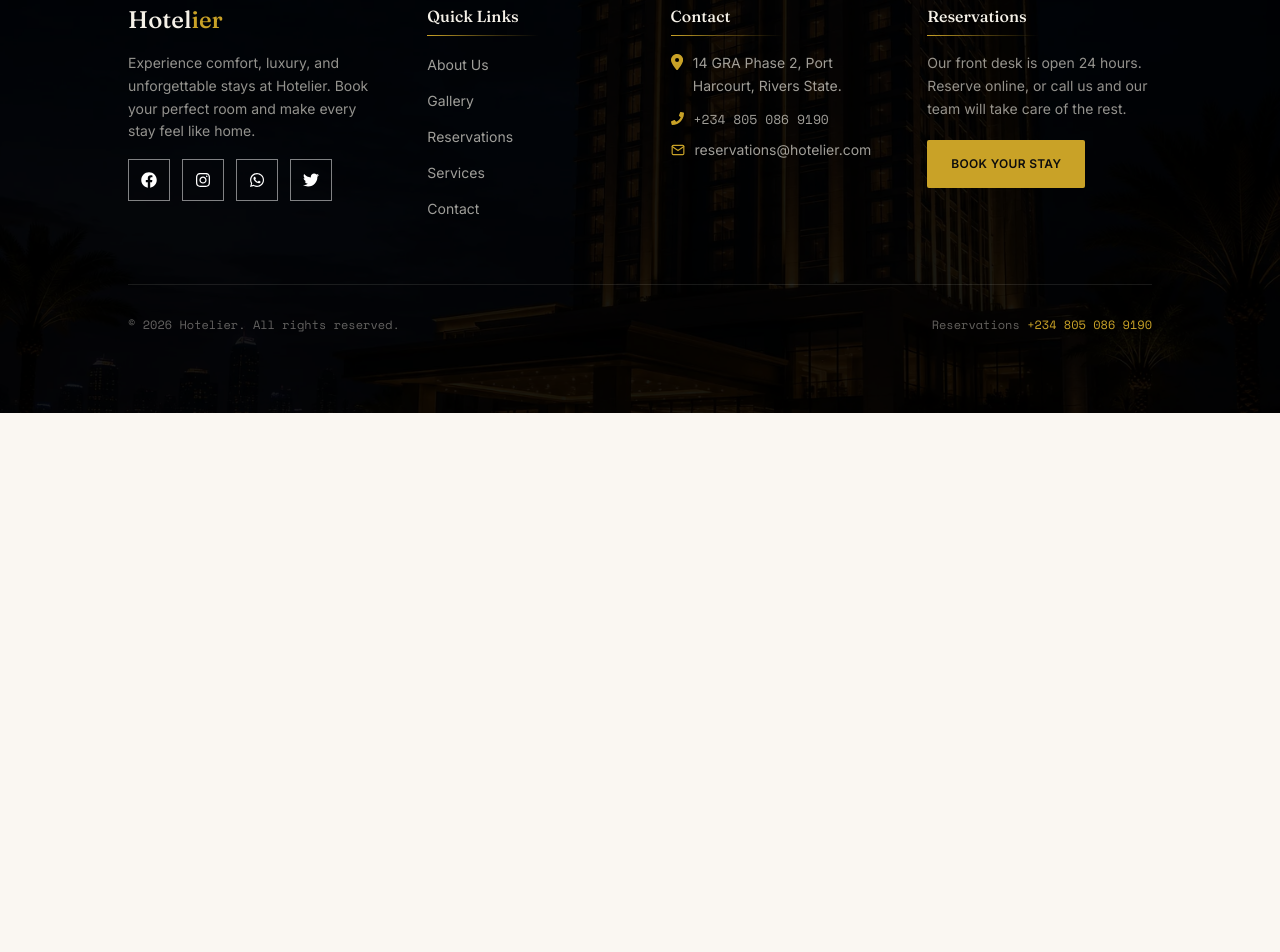
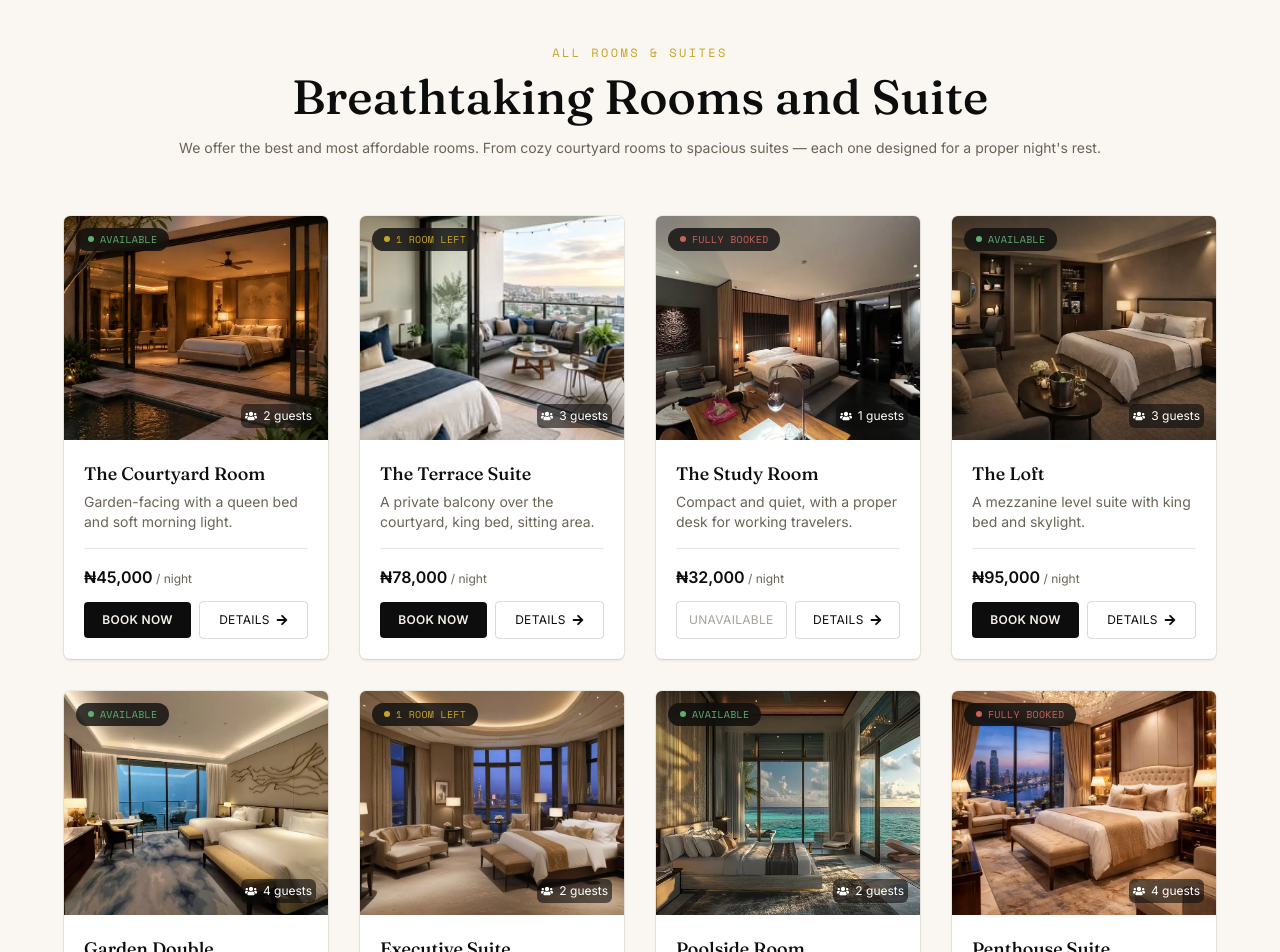
Before and after one commit to AghoghoOgbotor18/hotelier, a Next.js app: page /rooms in a window 1280 px wide. Shown: the part 387-1339 px from the top of the page. Before the commit the page ends 800 px from the top, so only its background shows below. Built offline with nearby package versions, Linux system fonts and the light colour scheme.

Commit message:
add the room page and its component, make the roomdata a global file for both home and room page, create a roomdetails page

```diff
--- a/src/app/components/Home/Rooms.jsx
+++ b/src/app/components/Home/Rooms.jsx
@@ -1,97 +1,8 @@
 import RoomCard from './Roomcard';
 import Link from 'next/link';
+import { rooms } from '../Rooms/RoomsData';
 
-const rooms = [
-    {
-        slug: 'courtyard-room',
-        code: 'RM-01',
-        name: 'The Courtyard Room',
-        description: 'Garden-facing with a queen bed and soft morning light.',
-        size: '22m²',
-        guests: 2,
-        price: 45000,
-        image: '/images/courtyard.webp',
-        status: 'available',
-    },
-    {
-        slug: 'terrace-suite',
-        code: 'RM-02',
-        name: 'The Terrace Suite',
-        description: 'A private balcony over the courtyard, king bed, sitting area.',
-        size: '34m²',
-        guests: 3,
-        price: 78000,
-        image: '/images/terrace.jpg',
-        status: 'low',
-    },
-    {
-        slug: 'study-room',
-        code: 'RM-03',
-        name: 'The Study Room',
-        description: 'Compact and quiet, with a proper desk for working travelers.',
-        size: '18m²',
-        guests: 1,
-        price: 32000,
-        image: '/images/studyroom.webp',
-        status: 'booked',
-    },
-    {
-        slug: 'the-loft',
-        code: 'RM-04',
-        name: 'The Loft',
-        description: 'A mezzanine level suite with king bed and skylight.',
-        size: '40m²',
-        guests: 3,
-        price: 95000,
-        image: '/images/loftroom.webp',
-        status: 'available',
-    },
-    {
-        slug: 'garden-double',
-        code: 'RM-05',
-        name: 'Garden Double',
-        description: 'Two double beds opening onto the garden, ideal for friends or family.',
-        size: '28m²',
-        guests: 4,
-        price: 58000,
-        image: '/images/double.webp',
-        status: 'available',
-    },
-    {
-        slug: 'executive-suite',
-        code: 'RM-06',
-        name: 'Executive Suite',
-        description: 'A separate sitting area and work desk, for longer stays or business travel.',
-        size: '46m²',
-        guests: 2,
-        price: 110000,
-        image: '/images/executive.webp',
-        status: 'low',
-    },
-    {
-        slug: 'poolside-room',
-        code: 'RM-07',
-        name: 'Poolside Room',
-        description: 'Ground floor, steps from the pool, with a private outdoor sitting nook.',
-        size: '26m²',
-        guests: 2,
-        price: 52000,
-        image: '/images/poolroom.webp',
-        status: 'available',
-    },
-    {
-        slug: 'penthouse-suite',
-        code: 'RM-08',
-        name: 'Penthouse Suite',
-        description: 'The top-floor suite, with a wraparound balcony and city views.',
-        size: '58m²',
-        guests: 4,
-        price: 145000,
-        image: '/images/penthouse.webp',
-        status: 'booked',
-    },
-];
-    export default function Rooms() {
+export default function Rooms() {
     return (
         <section id="rooms" className="bg-background px-4 py-28 md:px-16">
         <div className="mx-auto max-w-9xl">
--- /dev/null
+++ b/src/app/components/Rooms/RoomsData.js
@@ -0,0 +1,90 @@
+export const rooms = [
+    {
+        slug: 'courtyard-room',
+        code: 'RM-01',
+        name: 'The Courtyard Room',
+        description: 'Garden-facing with a queen bed and soft morning light.',
+        size: '22m²',
+        guests: 2,
+        price: 45000,
+        image: '/images/courtyard.webp',
+        status: 'available',
+    },
+    {
+        slug: 'terrace-suite',
+        code: 'RM-02',
+        name: 'The Terrace Suite',
+        description: 'A private balcony over the courtyard, king bed, sitting area.',
+        size: '34m²',
+        guests: 3,
+        price: 78000,
+        image: '/images/terrace.jpg',
+        status: 'low',
+    },
+    {
+        slug: 'study-room',
+        code: 'RM-03',
+        name: 'The Study Room',
+        description: 'Compact and quiet, with a proper desk for working travelers.',
+        size: '18m²',
+        guests: 1,
+        price: 32000,
+        image: '/images/studyroom.webp',
+        status: 'booked',
+    },
+    {
+        slug: 'the-loft',
+        code: 'RM-04',
+        name: 'The Loft',
+        description: 'A mezzanine level suite with king bed and skylight.',
+        size: '40m²',
+        guests: 3,
+        price: 95000,
+        image: '/images/loftroom.webp',
+        status: 'available',
+    },
+    {
+        slug: 'garden-double',
+        code: 'RM-05',
+        name: 'Garden Double',
+        description: 'Two double beds opening onto the garden, ideal for friends or family.',
+        size: '28m²',
+        guests: 4,
+        price: 58000,
+        image: '/images/double.webp',
+        status: 'available',
+    },
+    {
+        slug: 'executive-suite',
+        code: 'RM-06',
+        name: 'Executive Suite',
+        description: 'A separate sitting area and work desk, for longer stays or business travel.',
+        size: '46m²',
+        guests: 2,
+        price: 110000,
+        image: '/images/executive.webp',
+        status: 'low',
+    },
+    {
+        slug: 'poolside-room',
+        code: 'RM-07',
+        name: 'Poolside Room',
+        description: 'Ground floor, steps from the pool, with a private outdoor sitting nook.',
+        size: '26m²',
+        guests: 2,
+        price: 52000,
+        image: '/images/poolroom.webp',
+        status: 'available',
+    },
+    {
+        slug: 'penthouse-suite',
+        code: 'RM-08',
+        name: 'Penthouse Suite',
+        description: 'The top-floor suite, with a wraparound balcony and city views.',
+        size: '58m²',
+        guests: 4,
+        price: 145000,
+        image: '/images/penthouse.webp',
+        status: 'booked',
+    },
+];
--- /dev/null
+++ b/src/app/components/Rooms/RoomsListing.jsx
@@ -0,0 +1,29 @@
+import RoomCard from "../Home/Roomcard";
+import { rooms } from "./RoomsData";
+
+export default function RoomsListing() {
+    return (
+        <section className="bg-background px-8 py-24 md:px-16">
+            <div className="mx-auto max-w-6xl">
+                <div className="mb-14 flex flex-col items-center justify-center gap-4 text-center">
+                    <div>
+                        <div className="mb-3 font-mono text-xs uppercase tracking-[0.2em] text-brass">
+                            All Rooms &amp; Suites
+                        </div>
+                        <h2 className="font-display text-4xl font-medium text-ink md:text-5xl">
+                            Breathtaking Rooms and Suite
+                        </h2>
+                        <p className="mt-4 font-sans text-sm leading-relaxed text-stone">
+                            We offer the best and most affordable rooms. From cozy courtyard rooms to spacious suites — each one designed for a proper night's rest.
+                        </p>
+                    </div>
+                </div>
+                <div className="grid grid-cols-1 gap-8 sm:grid-cols-2 lg:grid-cols-4">
+                    {rooms.map((room) => (
+                        <RoomCard key={room.slug} room={room} />
+                    ))}
+                </div>
+            </div>
+        </section>
+    );
+}
--- /dev/null
+++ b/src/app/rooms/[slug]/page.jsx
@@ -0,0 +1,13 @@
+"use client"
+
+import { useParams } from "next/navigation";
+
+export default function RoomDetails(){
+    const {slug} = useParams();
+
+    return(
+        <div>
+            <h1>no content available for now</h1>
+        </div>
+    )
+}
--- a/src/app/rooms/page.jsx
+++ b/src/app/rooms/page.jsx
@@ -1,6 +1,13 @@
-export default function Rooms(){
+import Bookings from '../components/Home/Bookings';
+import PageHero from '../components/PageHero';
+import RoomsListing from '../components/Rooms/RoomsListing';
 
+export default function RoomsPage() {
     return (
-        <div>rooms</div>
-    )
+        <>
+            <PageHero title="Rooms & Suites" image="/images/hero3.webp" />
+            <RoomsListing />
+            <Bookings />
+        </>
+    );
 }
```
